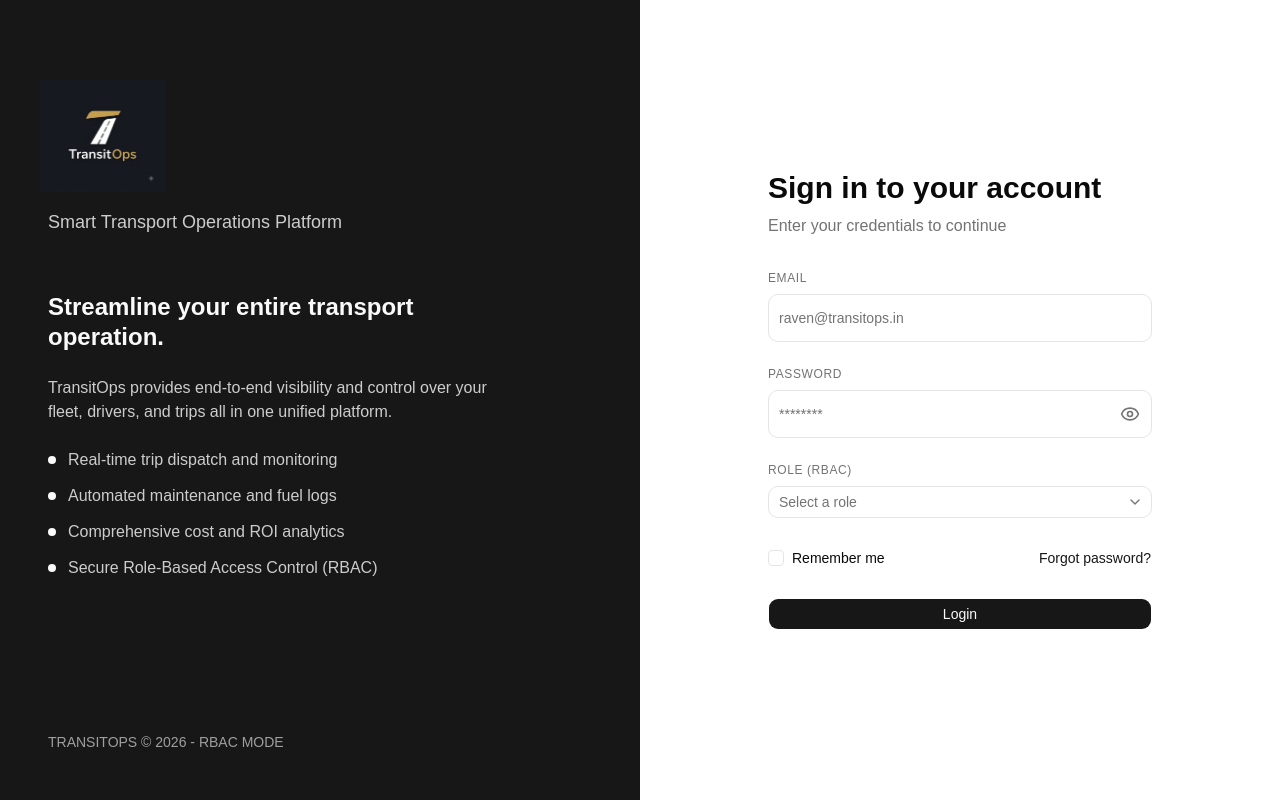
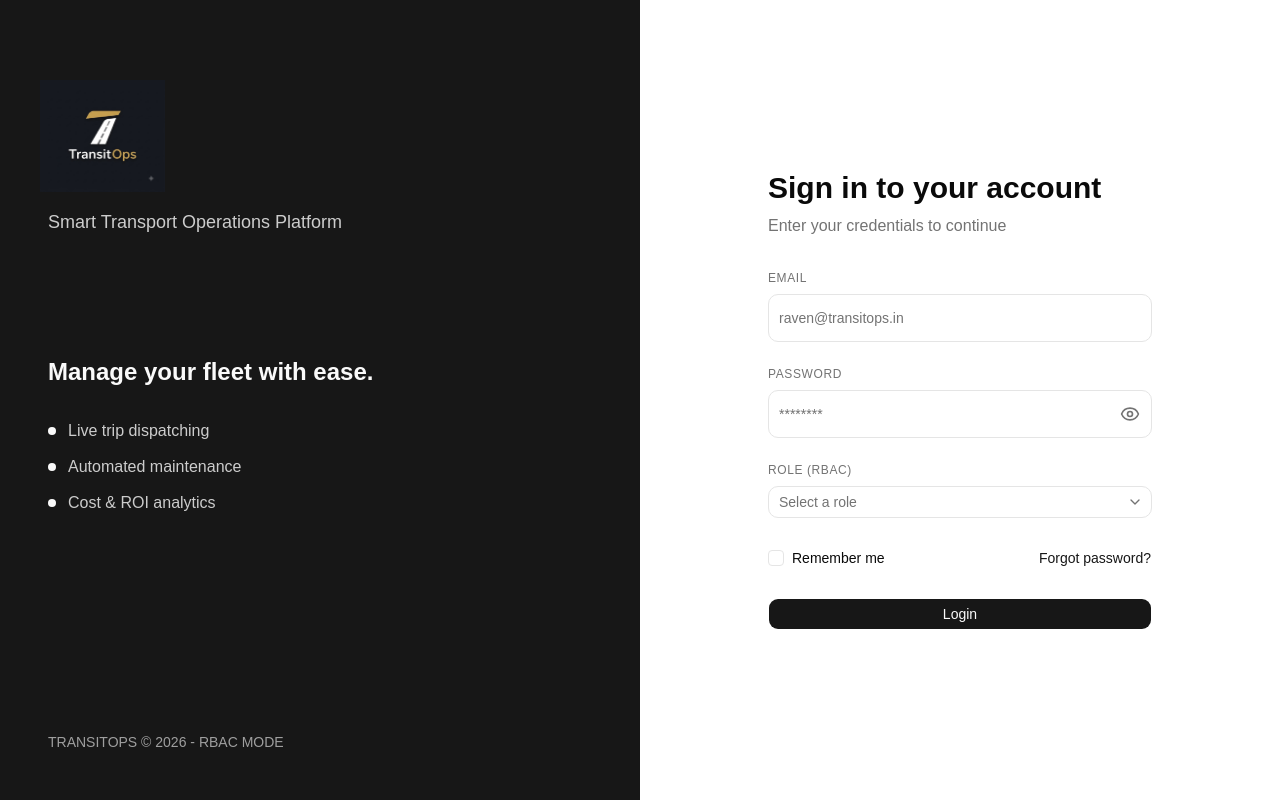
Before and after one commit to suryansh04/TransitOps_ODOO_7MOD3, a React (Vite) app in the folder frontend/: page /login in a window 1280 px wide. Built offline with nearby package versions, Linux system fonts and the light colour scheme; no server answers.

Commit message:
style: shorten login page product description

```diff
--- a/frontend/src/pages/Login.tsx
+++ b/frontend/src/pages/Login.tsx
@@ -61,31 +61,22 @@ export const Login: React.FC = () => {
 
         <div className="space-y-6 mb-24 max-w-md">
           <h2 className="text-2xl font-semibold leading-tight">
-            Streamline your entire transport operation.
+            Manage your fleet with ease.
           </h2>
-          <div className="space-y-4 text-primary-foreground/80">
-            <p>
-              TransitOps provides end-to-end visibility and control over your fleet, drivers, and trips all in one unified platform.
-            </p>
-            <ul className="space-y-3 pt-2">
+          <ul className="space-y-3 text-primary-foreground/80 pt-2">
             <li className="flex items-center gap-3">
               <span className="h-2 w-2 rounded-full bg-primary-foreground" />
-                Real-time trip dispatch and monitoring
+              Live trip dispatching
             </li>
             <li className="flex items-center gap-3">
               <span className="h-2 w-2 rounded-full bg-primary-foreground" />
-                Automated maintenance and fuel logs
+              Automated maintenance
             </li>
             <li className="flex items-center gap-3">
               <span className="h-2 w-2 rounded-full bg-primary-foreground" />
-                Comprehensive cost and ROI analytics
-              </li>
-              <li className="flex items-center gap-3">
-                <span className="h-2 w-2 rounded-full bg-primary-foreground" />
-                Secure Role-Based Access Control (RBAC)
+              Cost & ROI analytics
             </li>
           </ul>
-          </div>
         </div>
 
         <div className="text-sm text-primary-foreground/60">
```
Lines whose indentation alone changed are shown as unchanged.
